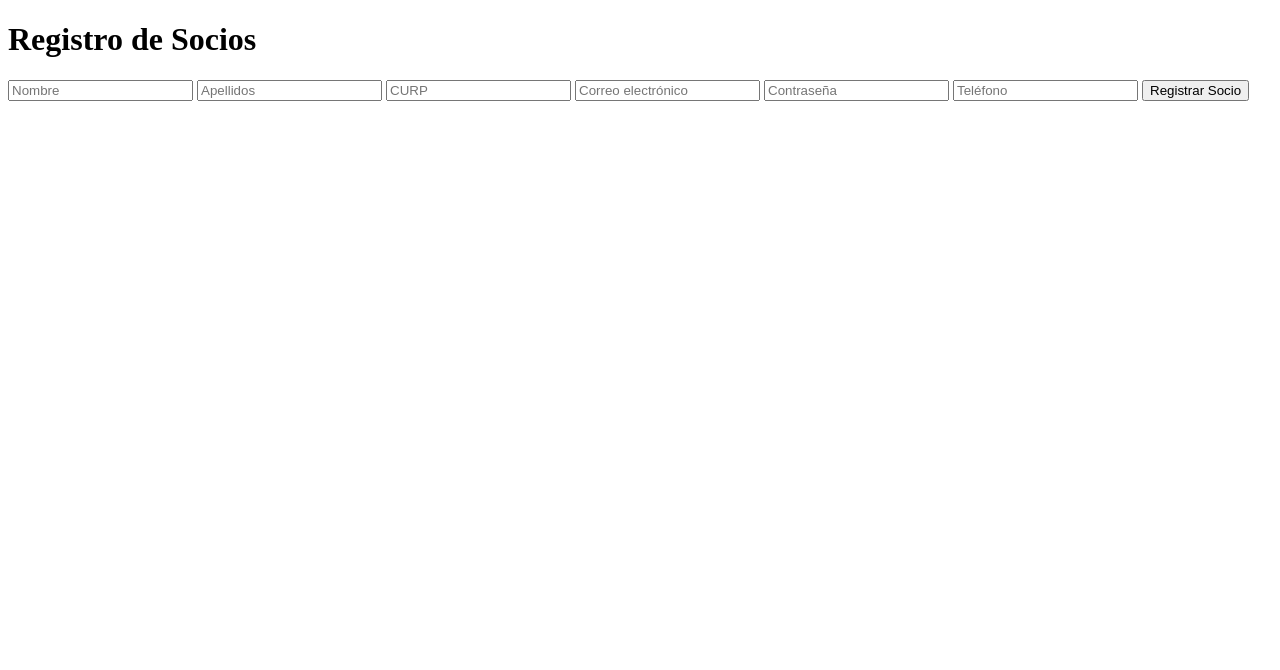
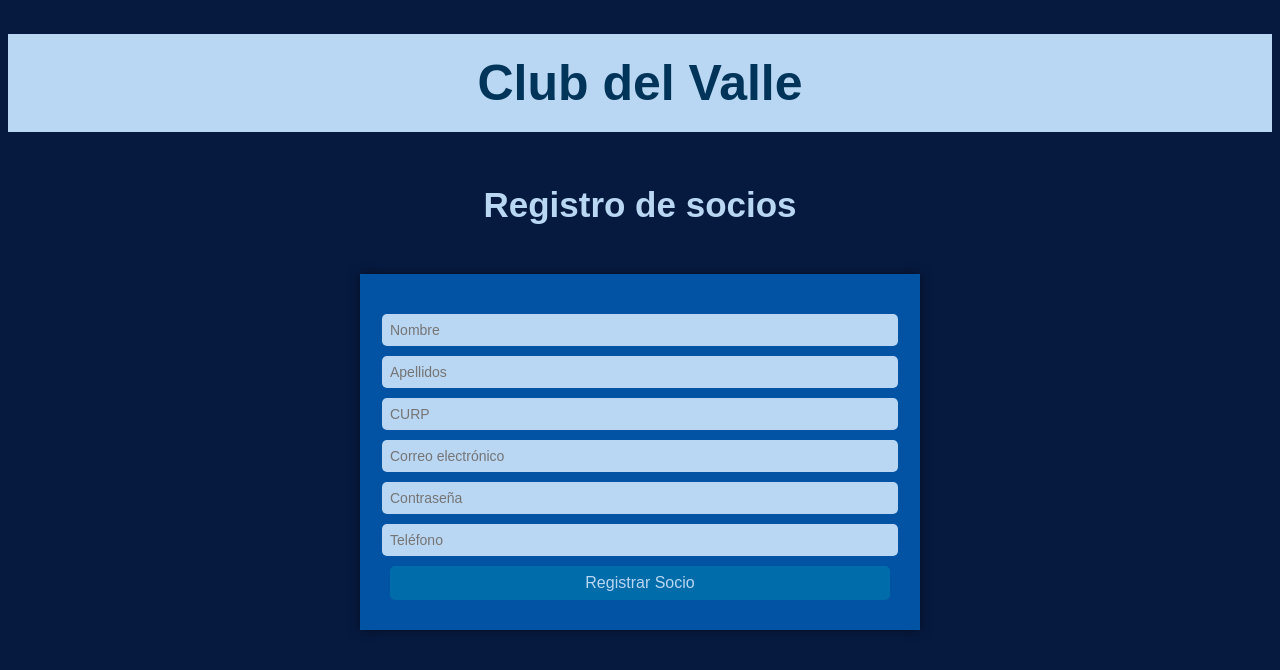
Before and after one commit to Camm07/Proyecto-DSW, a website with bundled scripts: page registroSocios.html in a window 1280 px wide. Built offline with nearby package versions, Linux system fonts and the light colour scheme.

Commit message:
se le aplicó el boceto de diseño a socios

```diff
--- a/estilo.css
+++ b/estilo.css
@@ -36,6 +36,7 @@ form {
 input[type="text"],
 input[type="email"],
 input[type="password"],
+input[type="tel"],
 button {
     width: 100%;
     padding: 8px;
@@ -46,7 +47,8 @@ button {
 
 input[type="text"],
 input[type="email"],
-input[type="password"] {
+input[type="password"],
+input[type="tel"]{
     background-color: #B9D6F2;
     color: #003559;
     font-size: 14px;
--- a/registroSocios.html
+++ b/registroSocios.html
@@ -2,10 +2,14 @@
 <html lang="es">
 <head>
     <meta charset="UTF-8">
-    <title>Registro de Socios</title>
+    <title>clubdelvalle.com</title>
+    <link rel="stylesheet" href="estilo.css">
 </head>
 <body>
-    <h1>Registro de Socios</h1>
+    <header>
+    <h1>Club del Valle</h1>
+</header>
+    <h2>Registro de socios</h2>
     <form id="formularioSocio">
         <input type="text" id="nombreSocio" placeholder="Nombre" required>
         <input type="text" id="apellidoSocio" placeholder="Apellidos" required>
```
